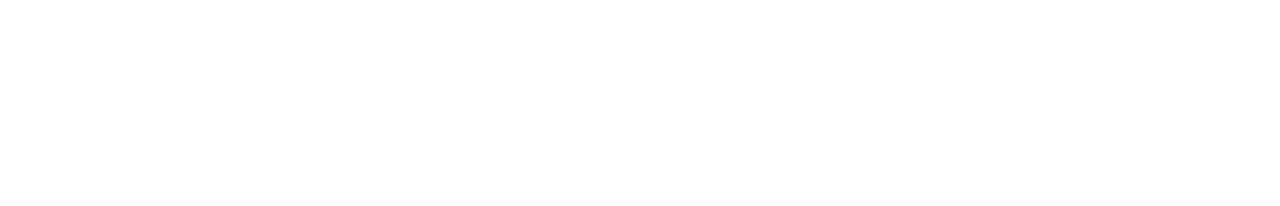
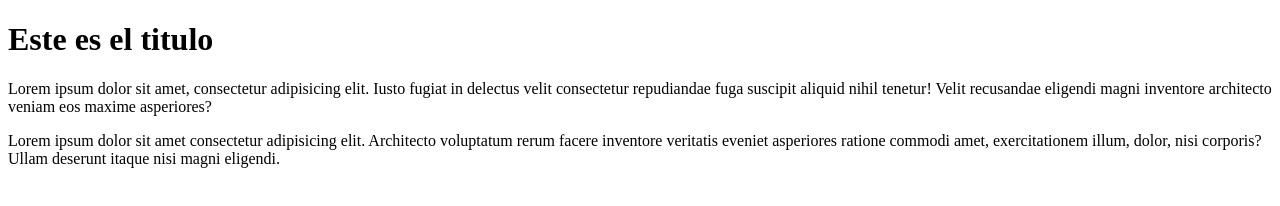
Before and after one commit to esteban1810/Prueba_Git, a plain HTML site: page index.html in a window 1280 px wide. Drawn offline with Linux system fonts and the light colour scheme.

Commit message:
Contenido HTML

```diff
--- a/index.html
+++ b/index.html
@@ -5,8 +5,11 @@
     <meta http-equiv="X-UA-Compatible" content="IE=edge">
     <meta name="viewport" content="width=device-width, initial-scale=1.0">
     <title>Document</title>
+    <link rel="stylesheet" href="css/style.css">
 </head>
 <body>
-
+    <h1>Este es el titulo</h1>
+    <p>Lorem ipsum dolor sit amet, consectetur adipisicing elit. Iusto fugiat in delectus velit consectetur repudiandae fuga suscipit aliquid nihil tenetur! Velit recusandae eligendi magni inventore architecto veniam eos maxime asperiores?</p>
+    <p>Lorem ipsum dolor sit amet consectetur adipisicing elit. Architecto voluptatum rerum facere inventore veritatis eveniet asperiores ratione commodi amet, exercitationem illum, dolor, nisi corporis? Ullam deserunt itaque nisi magni eligendi.</p>
 </body>
 </html>
```
